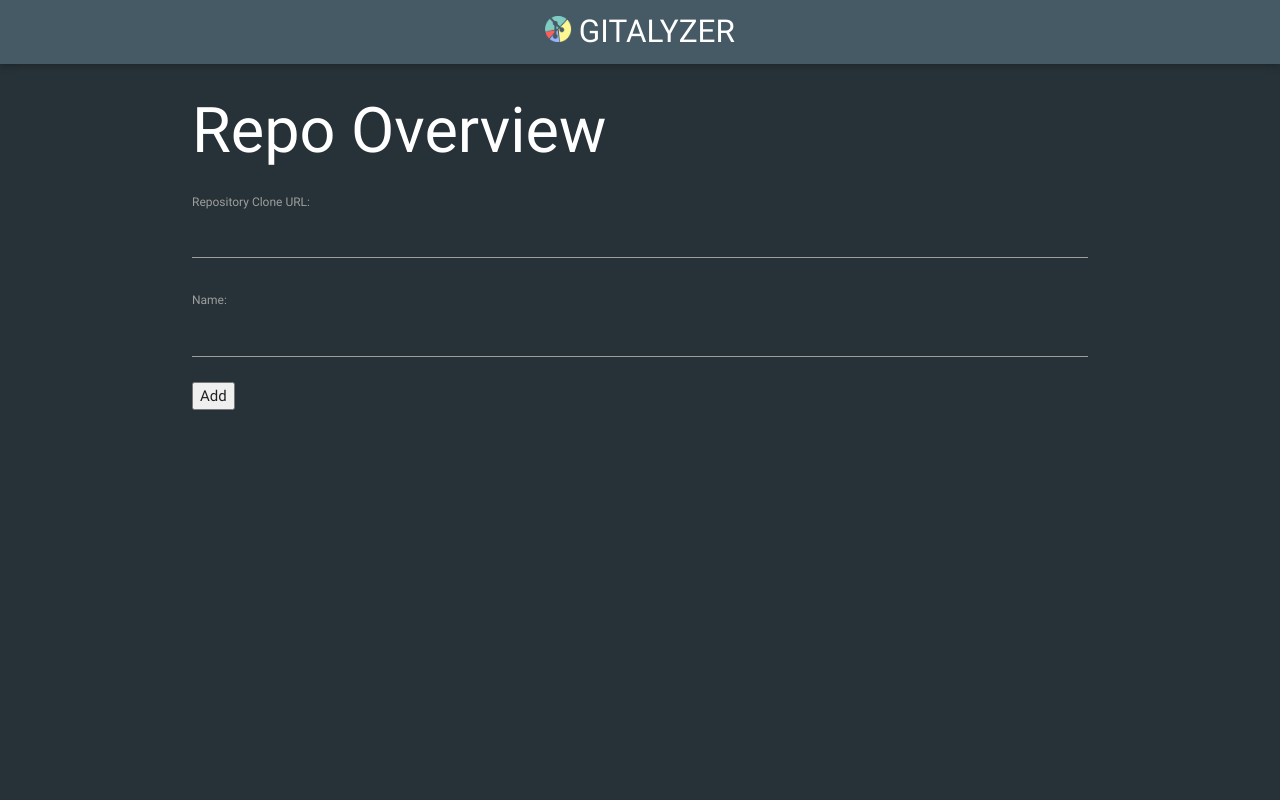
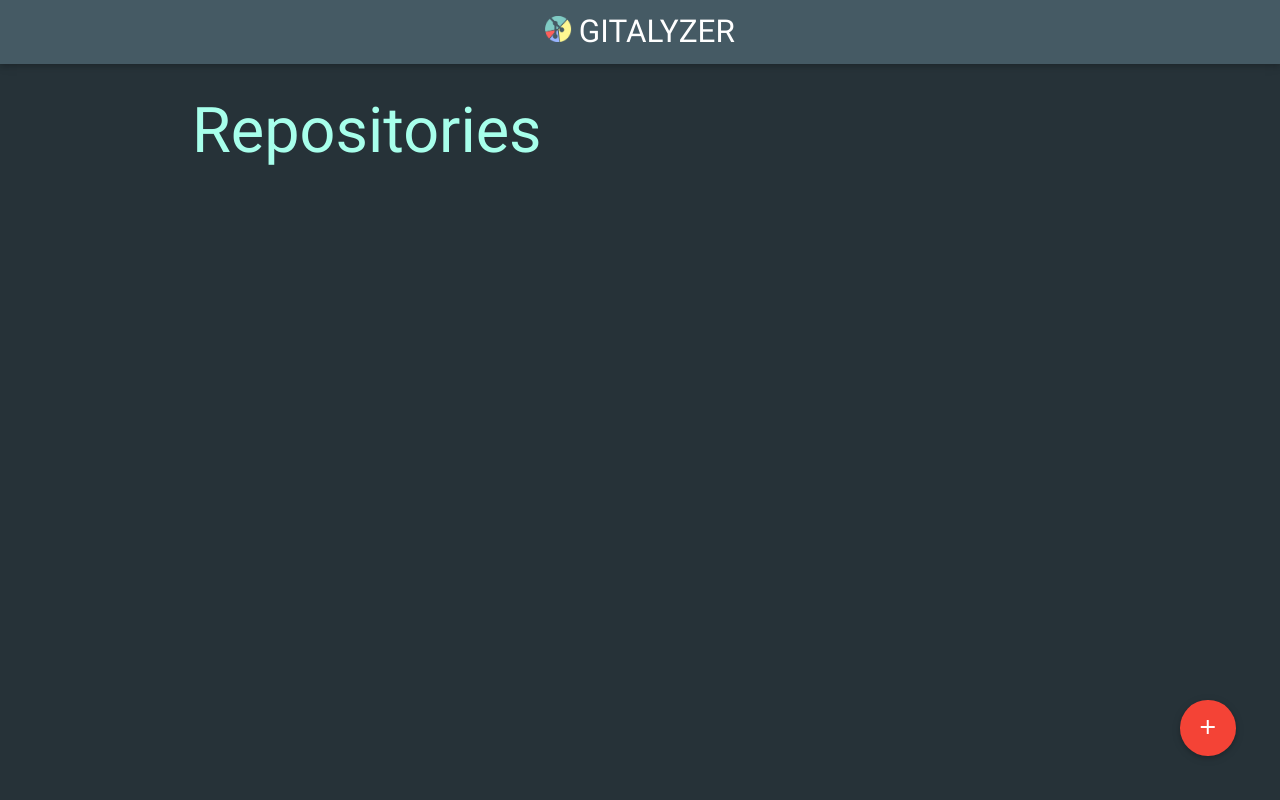
Before and after one commit to sabieber/pygitalyzer, a Django app: page / in a window 1280 px wide. Run offline with Django 3.2, Linux system fonts and the light colour scheme.

Commit message:
Put form to add repo inside a modal

```diff
--- a/git/templates/git/index.html
+++ b/git/templates/git/index.html
@@ -2,13 +2,35 @@
 
 {% block title %}Repo Overview |{% endblock %}
 
+{% block head %}
+    <script type="text/javascript">
+        $(document).ready(function () {
+            $('.modal-trigger').leanModal();
+        });
+    </script>
+{% endblock %}
+
 {% block content %}
     <div class="container">
-        <h1 class="white-text">Repo Overview</h1>
+        <h1 class="teal-text text-accent-1">Repositories</h1>
 
-        <form method="post" action="/repository/add">{% csrf_token %}
-            {{ form.as_p }}
-            <button type="submit" name="Add">Add</button>
-        </form>
+        <div id="addRepoModal" class="modal">
+            <form method="post" action="/repository/add">{% csrf_token %}
+                <div class="modal-content">
+                    <h3>Create a new Repository</h3>
+                    {{ form.as_p }}
+                </div>
+                <div class="modal-footer">
+                    <button class="btn-flat waves-effect waves-red modal-action modal-close" name="cancel">Cancel</button>
+                    <button class="btn-flat waves-effect waves-light modal-action" type="submit" name="create">Create</button>
+                </div>
+            </form>
+        </div>
+    </div>
+
+    <div class="fixed-action-btn" style="bottom: 45px; right: 45px;">
+        <a class="btn-floating btn-large waves-effect waves-light red right modal-trigger" href="#addRepoModal">
+            <i class="material-icons">add</i>
+        </a>
     </div>
 {% endblock %}
--- a/pygitalyzer/templates/index.html
+++ b/pygitalyzer/templates/index.html
@@ -8,6 +8,7 @@
         <link rel="icon" type="image/ico" href="{% static 'img/favicon.png' %}"/>
 
         <link rel="stylesheet" href="{% static 'libs/materialize/0.97.5/css/materialize.min.css' %}" />
+        <link rel="stylesheet" href="https://fonts.googleapis.com/icon?family=Material+Icons">
 
         <script type="text/javascript" src="{% static 'libs/jquery/2.2.1/jquery.min.js' %}"></script>
         <script type="text/javascript" src="{% static 'libs/materialize/0.97.5/js/materialize.min.js' %}"></script>
```
